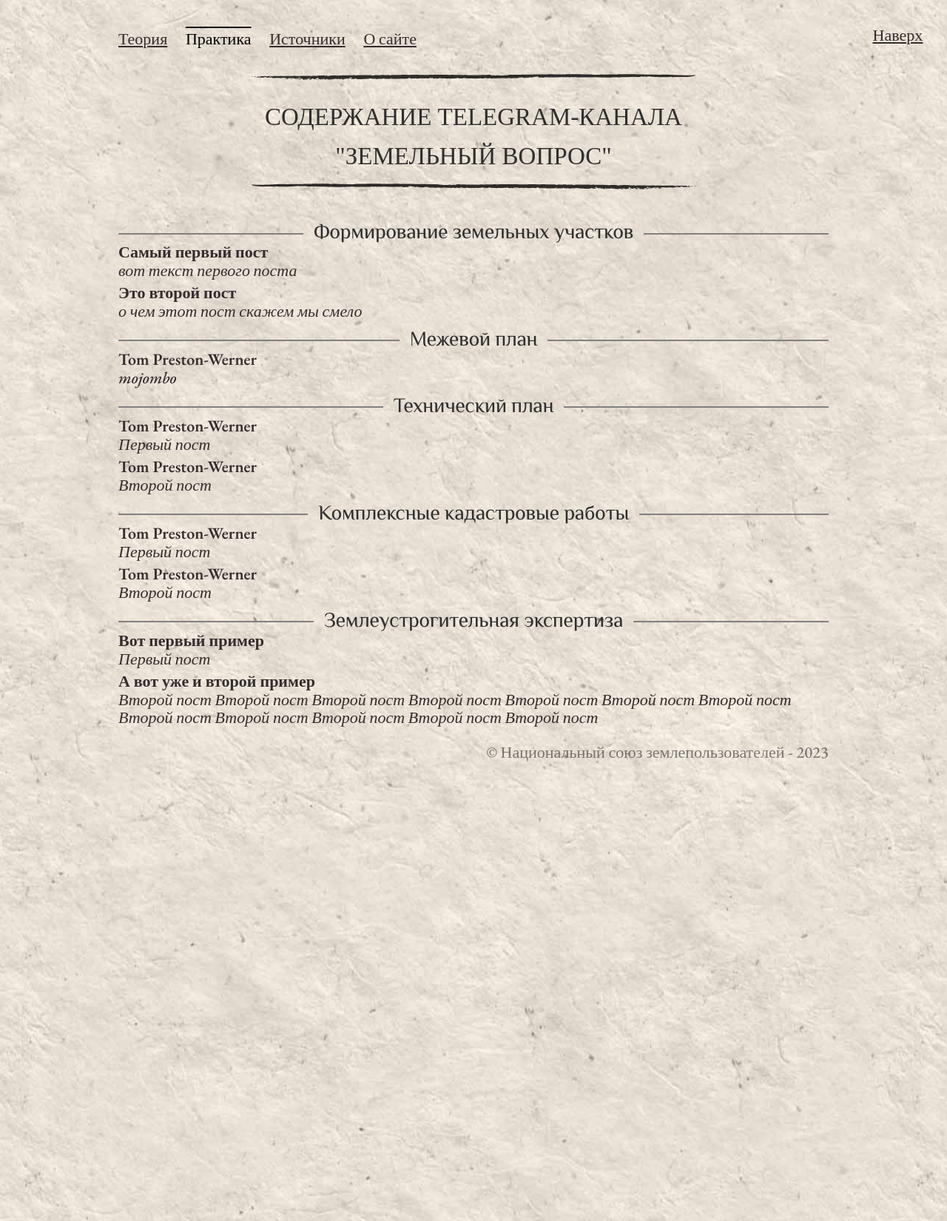
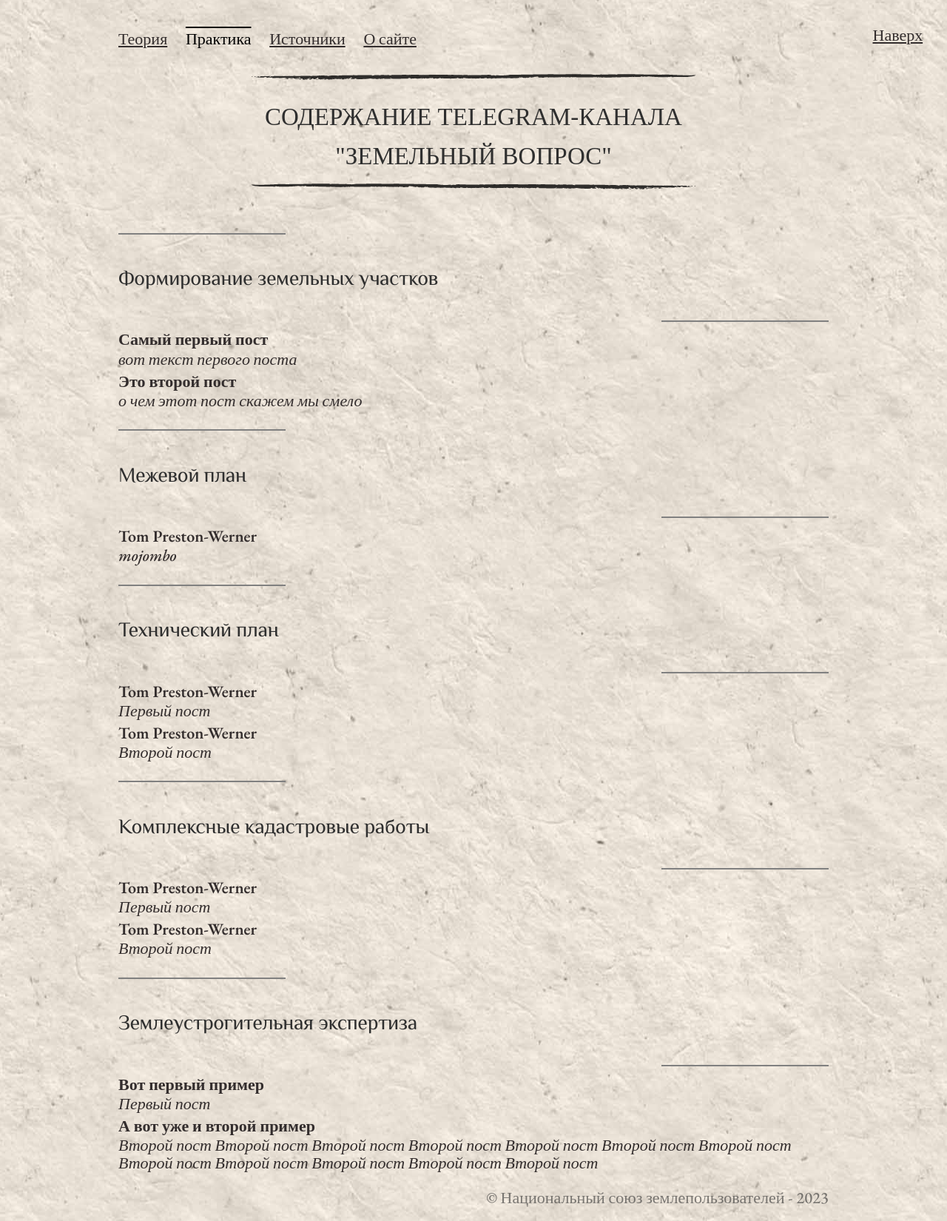
Before and after one commit to SergSi/land-use-art, a Jekyll site: the page built from pages/docs.md, in a window 1280 px wide. Shown: the whole page at 74% size. Built offline with Jekyll 4.4.1, drawn with Linux system fonts in a browser that asks for light colours; some web fonts are replaced.

Commit message:
Update list_posts.html

```diff
--- a/_includes/list_posts.html
+++ b/_includes/list_posts.html
@@ -1,16 +1,18 @@
-<div class="articles">
-  <br>
-{% for post in site.data %}
-{% assign org = post[1] %}
-<h2 style="margin-bottom: 0em; margin-top: 0em" class="center linetitle">{{ org.collection }}</h2>
-<div">
+<div class="articles"><br>
+ {% for post in site.data %}
+ {% assign org = post[1] %}
+ <div style="margin-bottom: 0em; margin-top: 0em" class="center linetitle">
+  <h2>{{ org.collection }}</h2>
+ </div>
 {% for point in org.posts %}
   <a href="https://t.me/c/1929818077/{{ point.link }}" target="blank" class="link">
-   <p style="line-height: 1em; font-weight: 600; margin-bottom: 0.1em;">{{ point.title }} </p>
-   <div style="margin-bottom: 0.3em; line-height: 1.1em;" class="left">
-    {% if point.sum %}<p style="font-style: italic; margin-bottom: 0.3em; ">{{ point.sum | truncatewords:25 }}{% else %}{{ point.content | truncatewords:25 | strip_newlines }}{% endif %}</p>
+   <div style="line-height: 1em; font-weight: 600; margin-bottom: 0.1em;">
+    <p>{{ point.title }} </p>
+   </div>
+   <div style="margin-bottom: 0.3em; line-height: 1.1em; font-style: italic;" class="left">
+    {% if point.sum %}<p>{{ point.sum | truncatewords:25 }}{% else %}{{ point.content | truncatewords:25 | strip_newlines }}{% endif %}</p>
    </div>
   </a>
-
+</div>
 {% endfor %}
 {% endfor %}
```
